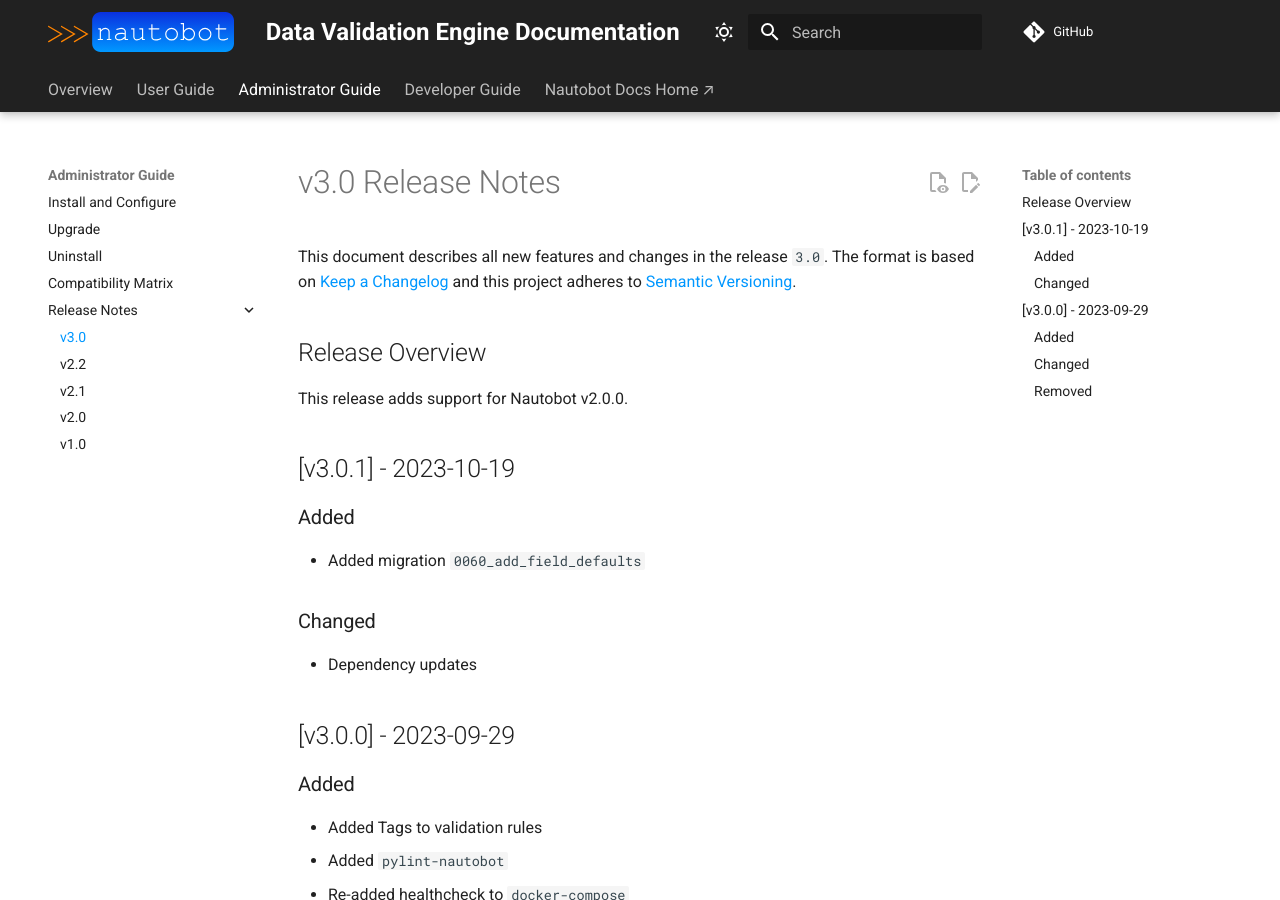
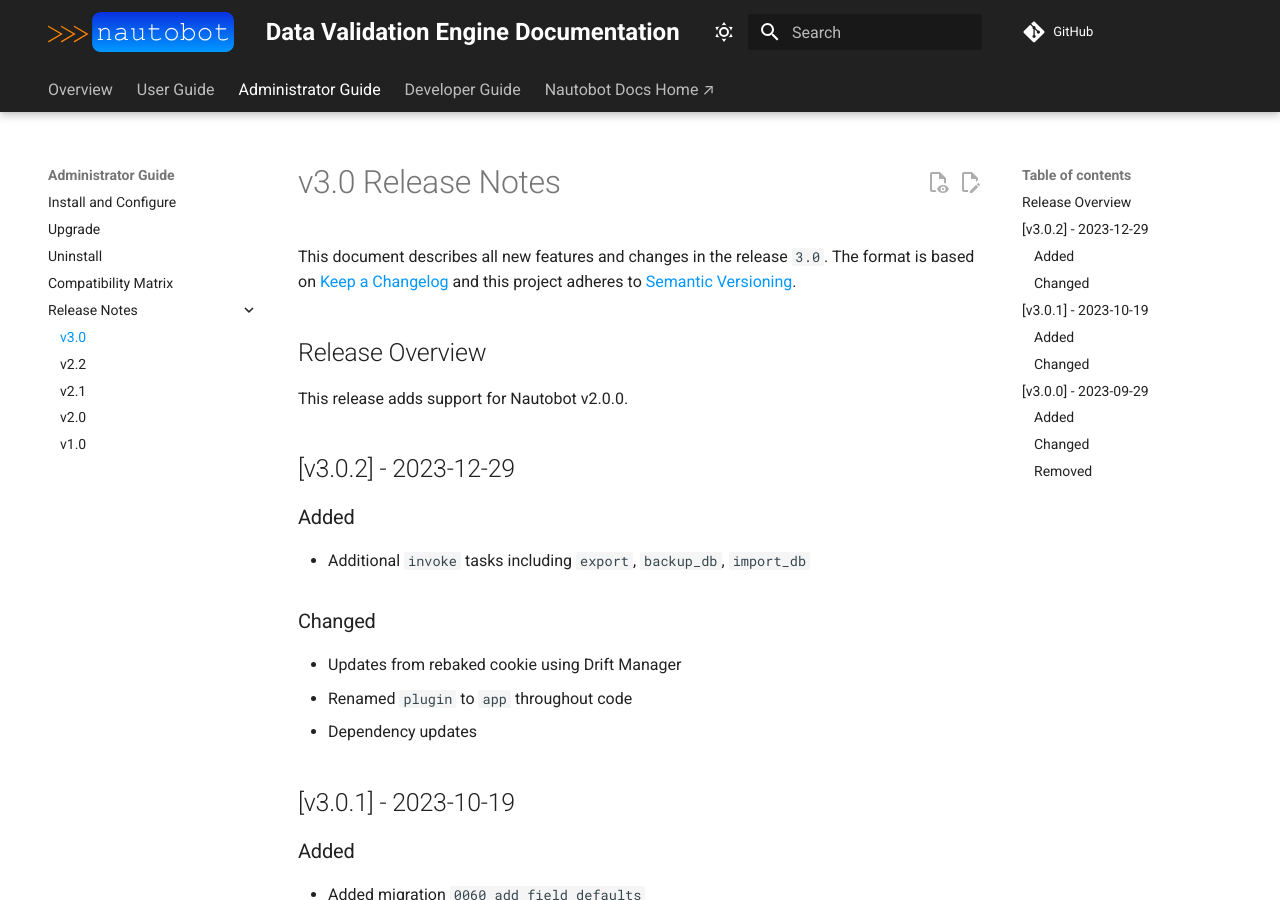
Before and after one commit to nautobot/nautobot-app-data-validation-engine, an MkDocs documentation site: the page built from docs/admin/release_notes/version_3.0.md, in a window 1280 px wide and 900 px high. Built offline with MkDocs 1.6.1 and Material for MkDocs 9.7.7, drawn with Linux system fonts in a browser that asks for light colours; comment, search, counter and statistics services are not loaded.

Commit message:
Release v3.0.2

```diff
--- a/docs/admin/release_notes/version_3.0.md
+++ b/docs/admin/release_notes/version_3.0.md
@@ -5,6 +5,18 @@
 ## Release Overview
 
 This release adds support for Nautobot v2.0.0.
+
+## [v3.0.2] - 2023-12-29
+
+### Added
+
+- Additional `invoke` tasks including `export`, `backup_db`, `import_db`
+
+### Changed
+
+- Updates from rebaked cookie using Drift Manager
+- Renamed `plugin` to `app` throughout code
+- Dependency updates
 
 ## [v3.0.1] - 2023-10-19
 
--- a/pyproject.toml
+++ b/pyproject.toml
@@ -1,6 +1,6 @@
 [tool.poetry]
 name = "nautobot-data-validation-engine"
-version = "3.0.1"
+version = "3.0.2"
 description = "Provides UI to build custom data validation rules for data in Nautobot"
 authors = ["Network to Code, LLC <info@networktocode.com>"]
 license = "Apache-2.0"
```
Also changed, not shown: 1 other file.
